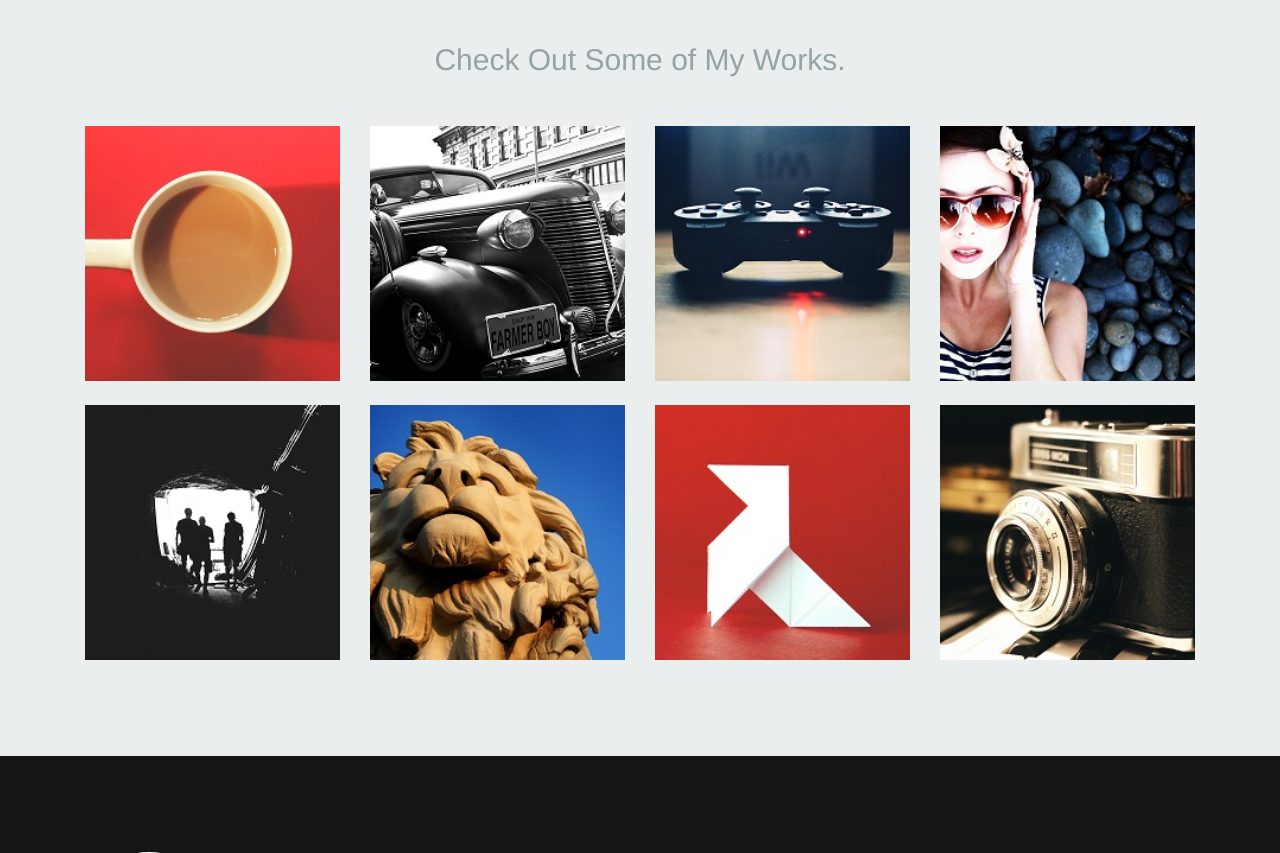
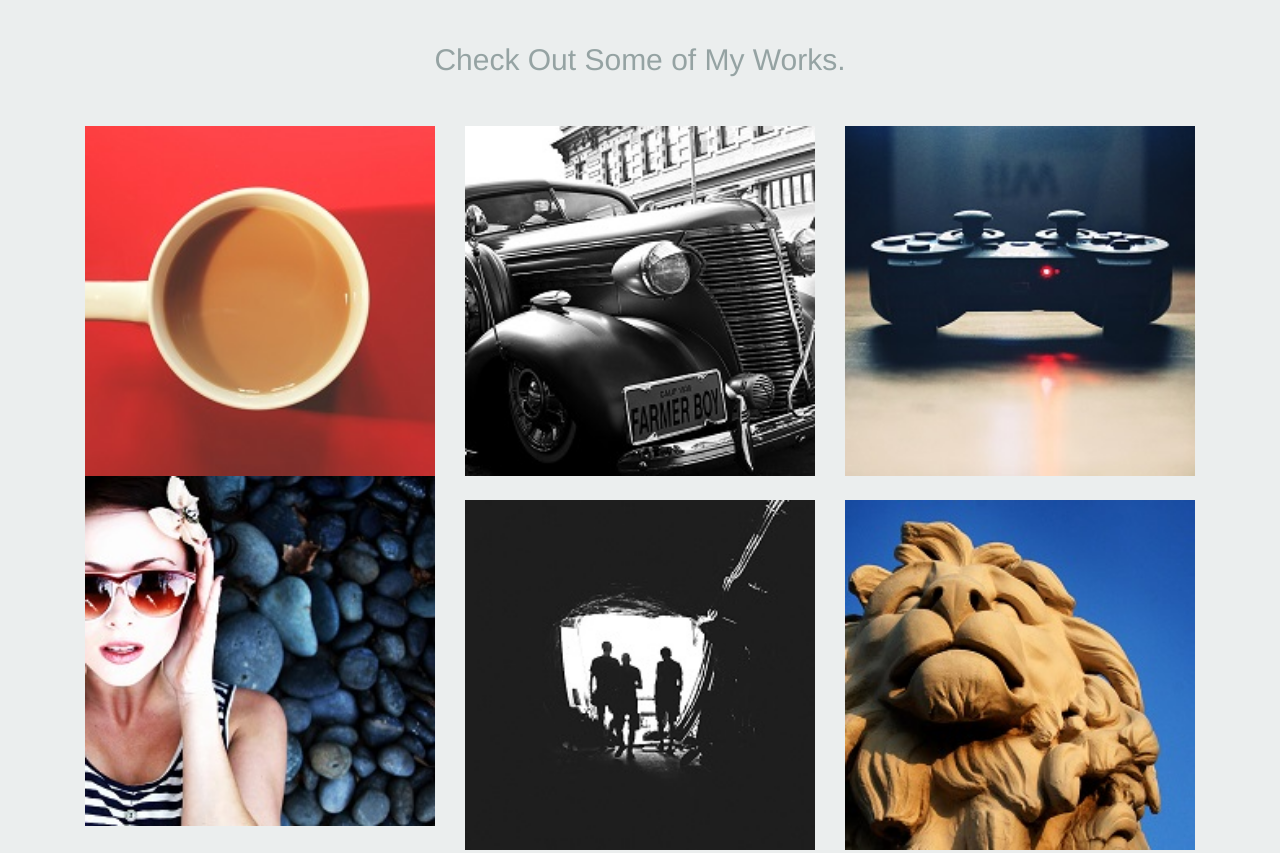
Before and after one commit to Hieu2401/BTL-NTW-Nhom7, a plain HTML site: page bai_tap_lon_cuoi_cung/CV.html in a window 1280 px wide. Shown: the part 3400-4253 px from the top of the page. Drawn offline with nearby package versions, Linux system fonts and the light colour scheme.

Commit message:
Update CV.html

```diff
--- a/bai_tap_lon_cuoi_cung/CV.html
+++ b/bai_tap_lon_cuoi_cung/CV.html
@@ -294,56 +294,56 @@
                 <h1>Check Out Some of My Works.</h1>
             </div>
             <div class="row my-5">
-                <div class="col-md-3 interests">
+                <div class="col-md-4 col-sm-6 col-xs-12 mt4 interests">
                     <img class="w-100" src="img/coffee.jpg" alt="">
                     <div class="interests-icon">
                         <a name="" id="" class="btn btn-danger" href="#modal-product" data-toggle="modal"
                             role="button"><i class="fa-solid fa-magnifying-glass"></i></a>
                     </div>
                 </div>
-                <div class="col-md-3 interests">
+                <div class="col-md-4 col-sm-6 col-xs-12 mt4 interests">
                     <img class="w-100" src="img/farmerboy.jpg" alt="">
                     <div class="interests-icon">
                         <a name="" id="" class="btn btn-danger" href="#modal-product1" data-toggle="modal"
                             role="button"><i class="fa-solid fa-magnifying-glass"></i></a>
                     </div>
                 </div>
-                <div class="col-md-3 interests">
+                <div class="col-md-4 col-sm-6 col-xs-12 mt4 interests">
                     <img class="w-100" src="img/game.jpg" alt="">
                     <div class="interests-icon">
                         <a name="" id="" class="btn btn-danger" href="#modal-product2" data-toggle="modal"
                             role="button"><i class="fa-solid fa-magnifying-glass"></i></a>
                     </div>
                 </div>
-                <div class="col-md-3 interests">
+                <div class="col-md-4 col-sm-6 col-xs-12 mt4 interests">
                     <img class="w-100" src="img/girl.jpg" alt="">
                     <div class="interests-icon">
                         <a name="" id="" class="btn btn-danger" href="#modal-product3" data-toggle="modal"
                             role="button"><i class="fa-solid fa-magnifying-glass"></i></a>
                     </div>
                 </div>
-                <div class="col-md-3 interests mt-4">
+                <div class="col-md-4 col-sm-6 col-xs-12 interests mt-4">
                     <img class="w-100" src="img/into-the-light.jpg" alt="">
                     <div class="interests-icon">
                         <a name="" id="" class="btn btn-danger" href="#modal-product4" data-toggle="modal"
                             role="button"><i class="fa-solid fa-magnifying-glass"></i></a>
                     </div>
                 </div>
-                <div class="col-md-3 interests mt-4">
+                <div class="col-md-4 col-sm-6 col-xs-12 interests mt-4">
                     <img class="w-100" src="img/judah.jpg" alt="">
                     <div class="interests-icon">
                         <a name="" id="" class="btn btn-danger" href="#modal-product5" data-toggle="modal"
                             role="button"><i class="fa-solid fa-magnifying-glass"></i></a>
                     </div>
                 </div>
-                <div class="col-md-3 interests mt-4">
+                <div class="col-md-4 col-sm-6 col-xs-12 interests mt-4">
                     <img class="w-100" src="img/origami.jpg" alt="">
                     <div class="interests-icon">
                         <a name="" id="" class="btn btn-danger" href="#modal-product6" data-toggle="modal"
                             role="button"><i class="fa-solid fa-magnifying-glass"></i></a>
                     </div>
                 </div>
-                <div class="col-md-3 interests mt-4">
+                <div class="col-md-4 col-sm-6 col-xs-12 interests mt-4">
                     <img class="w-100" src="img/retrocam.jpg" alt="">
                     <div class="interests-icon">
                         <a name="" id="" class="btn btn-danger" href="#modal-product7" data-toggle="modal"
```
